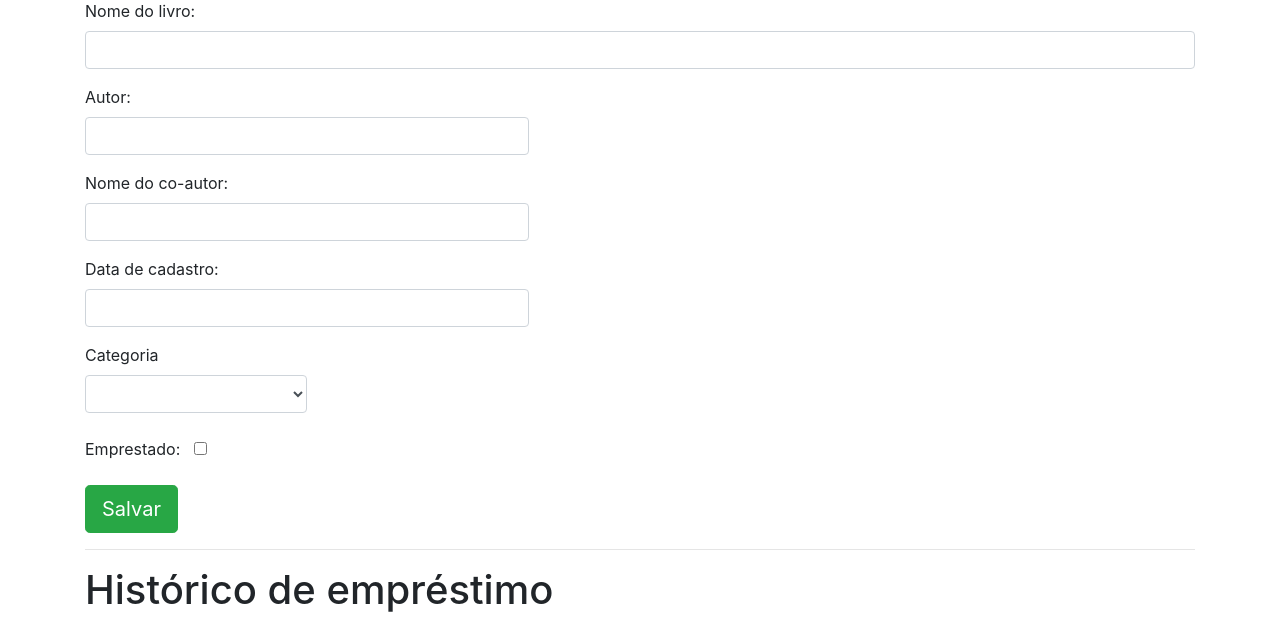
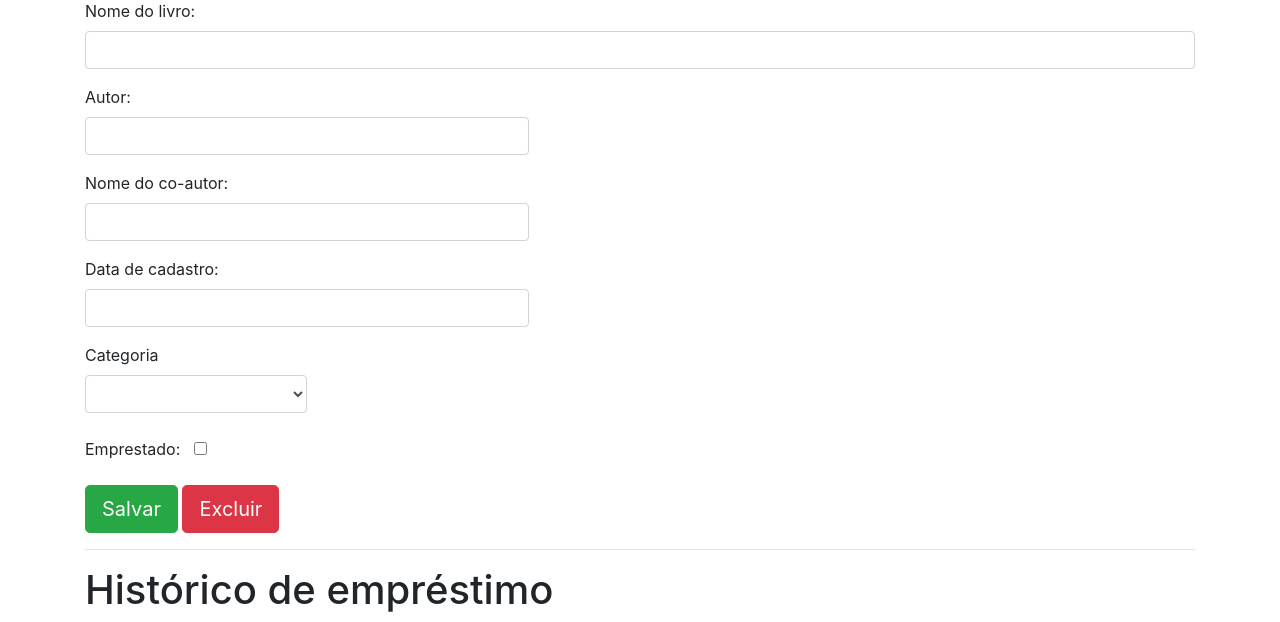
Before and after one commit to lfstos/bibliooteca, a Django app: template livro/templates/ver_livro.html in a window 1280 px wide. Shown: the part 81-703 px from the top of the page. Run offline with Django 4.2, Linux system fonts and the light colour scheme; the template is opened without the code that fills it, so the values that code supplies are empty.

Commit message:
Adicionado botão Excluir para livros

```diff
--- a/livro/templates/ver_livro.html
+++ b/livro/templates/ver_livro.html
@@ -49,6 +49,7 @@
             <br>
             <br>
             <input type="submit" class="btn btn-success btn-lg" value="Salvar">
+            <a href="{% url 'excluir_livro' livro.id %}" class="btn btn-danger btn-lg">Excluir</a>
         </form>
         <hr>
         <h1>Histórico de empréstimo</h1>
```
